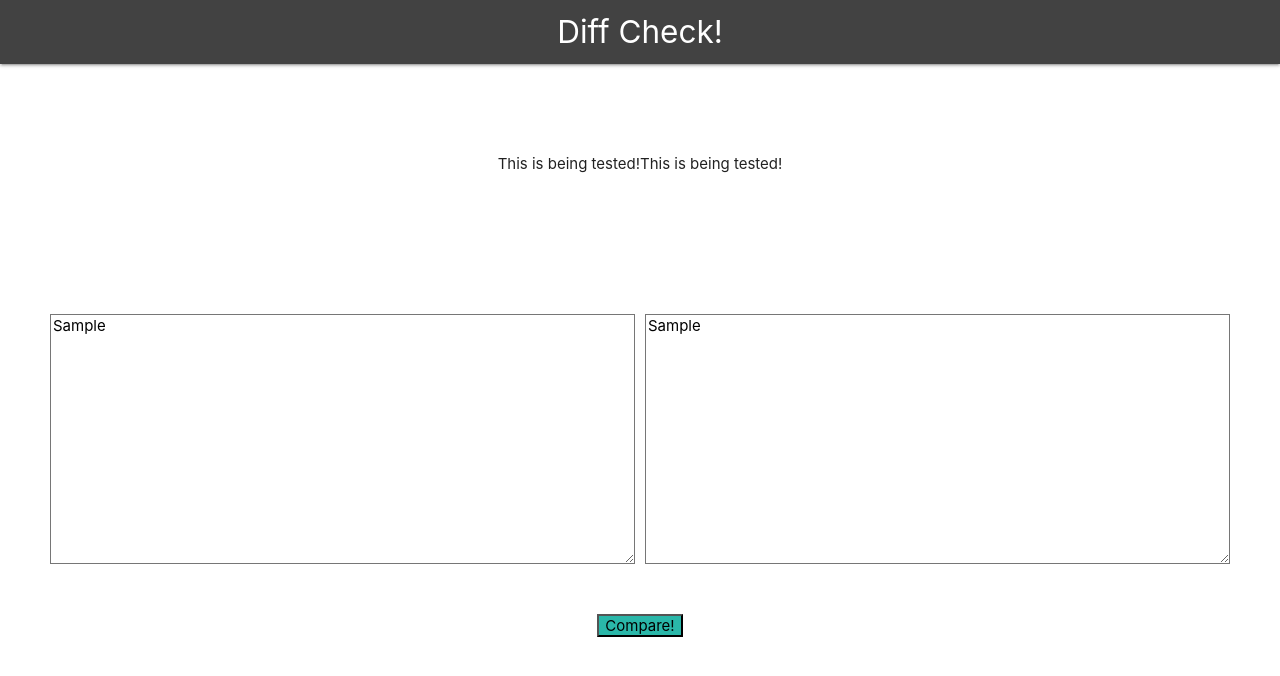
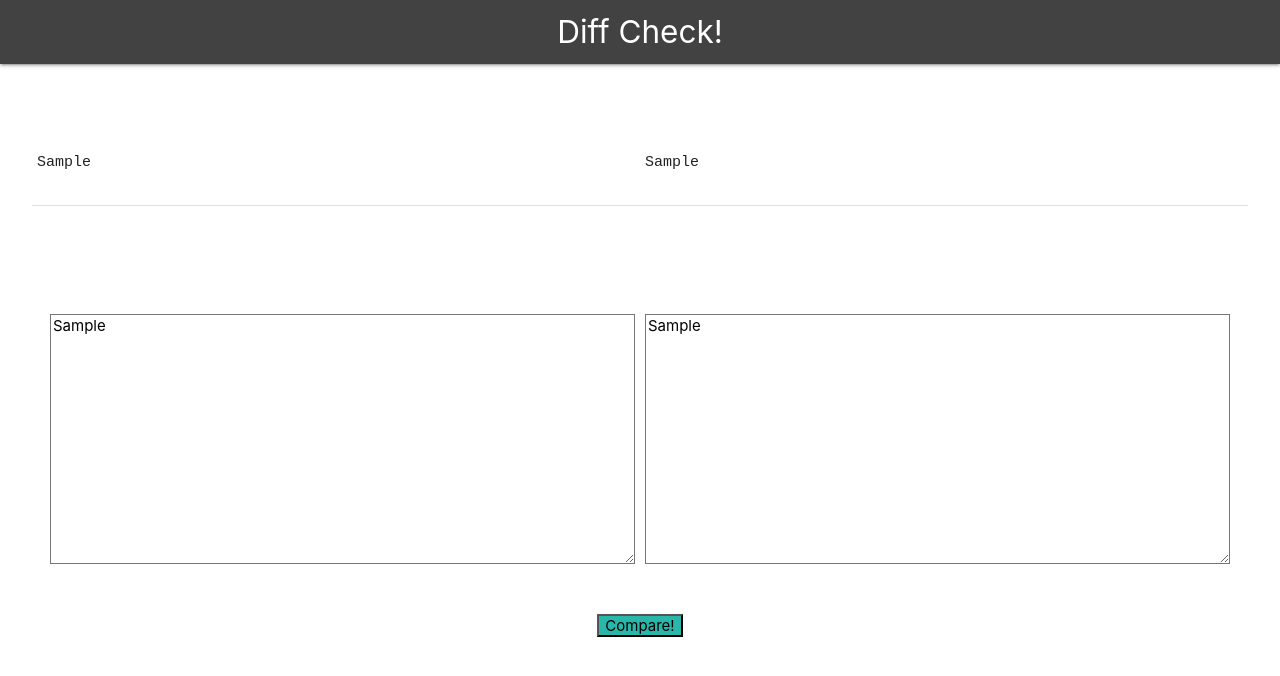
Before and after one commit to martin-ng/Diff-Check, a React (Create React App) app: page / in a window 1280 px wide. Both pictures are taken after typing "Sample", "Sample" into the empty fields and a click on the button "Compare!". Shown: the top 676 px of the page. Built offline with nearby package versions, Linux system fonts and the light colour scheme.

Commit message:
implemented algorithm with html and css

```diff
--- a/src/App.css
+++ b/src/App.css
@@ -12,6 +12,13 @@
   margin: 50px;
 }
 
+.textViewBox {
+  display: flex;
+  justify-content: center;
+  flex-direction: row;
+  margin: 50px;
+}
+
 .betweenHeader {
   display: flex;
   justify-content: center;
@@ -20,11 +27,38 @@
   height: 200px;
 }
 
-.textView {
+.lineContent {
+  vertical-align: top;
+  text-align: left;
+}
+
+table {
+  max-width: 100%;
+}
+
+.textCompare {
+  width: 95%;
+  /* max-width: 100%; */
+  border: 1px;
+  background-color: white;
+  /* line-height: normal; */
+  margin-left: auto;
+  margin-right: auto;
+}
+
+/* .textView {
   display: flex;
   justify-content: center;
   flex-direction: row;
   margin: auto;
+} */
+
+.deleted {
+  background: #ffb366;
+}
+
+.added {
+  background: #00ffcc;
 }
 
 .inputText1 {
--- a/src/algorithm/lcs.js
+++ b/src/algorithm/lcs.js
@@ -67,26 +67,24 @@ export function lcs(text1, text2) {
   return grid;
 }
 
+let deleted = [];
+let added = [];
+let same1 = [];
+let same2 = [];
+
 export function printDifference(grid, text1, text2, i, j) {
-  console.log("i: ", i);
-  console.log("j: ", j);
   if (i > 0 && j > 0 && text1[i - 1] === text2[j - 1]) {
     printDifference(grid, text1, text2, i - 1, j - 1);
-    console.log(" " + text1[i - 1]);
+    same1[i - 1] = text1[i - 1];
+    same2[j - 1] = text1[i - 1];
   } else {
     if (j > 0 && (i === 0 || grid[i][j - 1] >= grid[i - 1][j])) {
       printDifference(grid, text1, text2, i, j - 1);
+      added[j - 1] = text2[j - 1];
     } else if (i > 0 && (j === 0 || grid[i][j - 1] < grid[i - 1][j])) {
       printDifference(grid, text1, text2, i - 1, j);
-      console.log("- " + text1[i - 1]);
+      deleted[i - 1] = text1[i - 1];
     }
   }
+  return [same1, deleted, same2, added];
 }
-
-let X = "martin loves to code";
-let Y = "martin hates to code";
-let m = X.length;
-let n = Y.length;
-
-let res = lcs(X, Y);
-printDifference(res, X, Y, m, n);
--- a/src/components/TextInputs.js
+++ b/src/components/TextInputs.js
@@ -10,17 +10,30 @@ class TextInputs extends Component {
     this.state = {
       first: "",
       second: "",
-      checking: false
+      checking: false,
+      comparison: []
     };
   }
 
   checkDifferences = event => {
     event.preventDefault();
-    const dataOne = this.state.first;
-    const dataTwo = this.state.second;
+    const dataOne = this.state.first.split(" ");
+    const dataTwo = this.state.second.split(" ");
+    let one = lcs(dataOne, dataTwo);
+    let finalData = printDifference(
+      one,
+      dataOne,
+      dataTwo,
+      dataOne.length,
+      dataTwo.length
+    );
 
-    let one = lcs(dataOne, dataTwo);
-    console.log("one: ", one);
+    this.setState({
+      checking: true,
+      comparison: finalData
+    });
+    // let one = lcs(dataOne, dataTwo);
+    // console.log("changing checking");
   };
 
   handleInputChange = event => {
@@ -28,20 +41,21 @@ class TextInputs extends Component {
     this.setState({
       [event.target.name]: event.target.value
     });
-    console.log(this.state);
+    // console.log(this.state);
+    // console.log("differences ", this.state.first);
   };
 
   render() {
     return (
       <div>
         <div>
-          {this.state.checking && <Welcome /> ? (
+          {!this.state.checking && <Welcome /> ? (
             <div className="betweenHeader">
               <Welcome className="welcome" />
             </div>
           ) : (
             <div className="betweenHeader">
-              <TextView />
+              <TextView comparison={this.state.comparison} />
             </div>
           )}
           <form onSubmit={this.handleSubmit}>
@@ -52,13 +66,18 @@ class TextInputs extends Component {
                 name="first"
                 className="inputText1"
                 onChange={this.handleInputChange}
+                // defaultValue="This part of the document has stayed. This paragraph contains
+                // text that is outdated."
               />
+
               <textarea
                 type="text"
                 placeholder="Your text here.."
                 name="second"
                 className="inputText2"
                 onChange={this.handleInputChange}
+                // defaultValue="This is an important notice! It should. This part of the
+                // document has stayed."
               />
             </div>
             <button className="button" onClick={this.checkDifferences}>
--- a/src/components/TextView.js
+++ b/src/components/TextView.js
@@ -1,13 +1,101 @@
-import React from "react";
+import React, { Component } from "react";
 import "../App.css";
 
-const TextView = () => {
-  return (
-    <div className="textView">
-      <p>This is being tested!</p>
-      <p>This is being tested!</p>
-    </div>
-  );
-};
+class TextView extends Component {
+  constructor(props) {
+    super(props);
+    this.state = {
+      sameOne: [...this.props.comparison[0]],
+      deleted: [...this.props.comparison[1]],
+      sameTwo: [...this.props.comparison[2]],
+      added: [...this.props.comparison[3]]
+    };
+  }
+
+  render() {
+    let sameTextOne = this.state.sameOne;
+    let deletedTextOne = this.state.deleted;
+    // let first =
+    //   sameTextOne.length <= deletedTextOne.length
+    //     ? sameTextOne
+    //     : deletedTextOne;
+
+    let sameTextTwo = this.state.sameTwo;
+    let addedTextTwo = this.state.added;
+    let second =
+      sameTextTwo.length <= addedTextTwo.length ? sameTextTwo : addedTextTwo;
+
+    console.log("text view props sameOne: ", this.state.sameOne);
+    return (
+      <div className="textView">
+        <table className="textCompare" cellSpacing="0" cellPadding="0">
+          <tbody>
+            <tr>
+              <td className="lineContent">
+                <pre>
+                  {sameTextOne.length <= deletedTextOne.length
+                    ? deletedTextOne.map((word, index) => {
+                        if (word === undefined) {
+                          return <span key={index}>{sameTextOne[index]} </span>;
+                        } else {
+                          return (
+                            <span key={index} className="deleted">
+                              {deletedTextOne[index]}{" "}
+                            </span>
+                          );
+                        }
+                      })
+                    : sameTextOne.map((word, index) => {
+                        if (word === undefined) {
+                          return (
+                            <span key={index} className="deleted">
+                              {deletedTextOne[index]}{" "}
+                            </span>
+                          );
+                        } else {
+                          return <span key={index}>{sameTextOne[index]} </span>;
+                        }
+                      })}
+                </pre>
+              </td>
+              <td className="lineContent">
+                <pre>
+                  {sameTextTwo.length <= addedTextTwo.length
+                    ? addedTextTwo.map((word, index) => {
+                        if (word === undefined) {
+                          return <span key={index}>{sameTextTwo[index]} </span>;
+                        } else {
+                          return (
+                            <span key={index} className="added">
+                              {addedTextTwo[index]}{" "}
+                            </span>
+                          );
+                        }
+                      })
+                    : sameTextTwo.map((word, index) => {
+                        if (word === undefined) {
+                          return (
+                            <span key={index} className="added">
+                              {addedTextTwo[index]}{" "}
+                            </span>
+                          );
+                        } else {
+                          return <span key={index}>{sameTextTwo[index]} </span>;
+                        }
+                      })}
+                </pre>
+              </td>
+            </tr>
+          </tbody>
+        </table>
+        {/* <div>
+        <table>
+          <tbody></tbody>
+        </table>
+      </div> */}
+      </div>
+    );
+  }
+}
 
 export default TextView;
```
